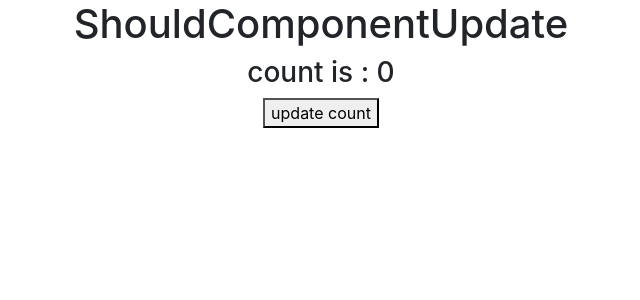
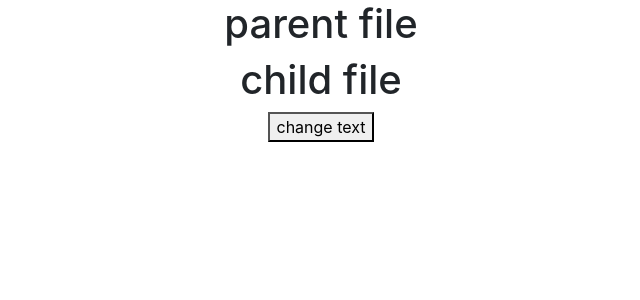
Before and after one commit to RAVIWITHGIT/React, a React (Create React App) app: page / in a window 1280 px wide. Shown: the top 300 px of the page, without its empty margins (319-959 px from the left). Built offline with nearby package versions, Linux system fonts and the light colour scheme.

Commit message:
update code

```diff
--- a/src/App.js
+++ b/src/App.js
@@ -1,13 +1,12 @@
 import React from 'react';
-import Tut23Parent from './tut23_RenderLifecycle/tut23Parent';
-import Tut26 from './tut26_shouldComponentUpdate/tut26';
+import Tut27Parent from './tut27_componentWillunmount/tut27Parent';
 
 
 
 function App() {
 
   return (
-    <Tut26/>
+    <Tut27Parent/>
   );
 }
 
--- /dev/null
+++ b/src/tut27_componentWillunmount/tut27Parent.js
@@ -0,0 +1,26 @@
+import React, { Component } from 'react'
+import Tut27child from './tut27child'
+
+class Tut27Parent extends Component  {
+    constructor(){
+        super()
+        this.state={
+            value:true
+        }
+    }
+
+    render(){
+        return (
+          <div className='text-center'>
+            <h1>parent file</h1>
+            {
+                this.state.value?<Tut27child/>:<h1>change text</h1>
+            }
+
+            <button onClick={()=>{this.setState({value:!this.state.value})}}>change text</button>
+          </div>
+        )
+    }
+}
+
+export default Tut27Parent
--- /dev/null
+++ b/src/tut27_componentWillunmount/tut27child.js
@@ -0,0 +1,21 @@
+import React, { Component } from 'react'
+
+class Tut27child extends Component   {
+
+    /*
+    1. jab bhee hamaara Component DOM se delete hoga to ComponentWillUnmount() method call hoga
+    2. agar delete hua Component vaapas aa jaata hai to us case mein ComponentWillUnmount nahin chalega
+    */
+    componentWillUnmount(){
+        alert("triger only Delete Component")
+    }
+    render(){
+        return (
+          <div>
+            <h1>child file</h1>
+          </div>
+        )
+    }
+}
+
+export default Tut27child
```
